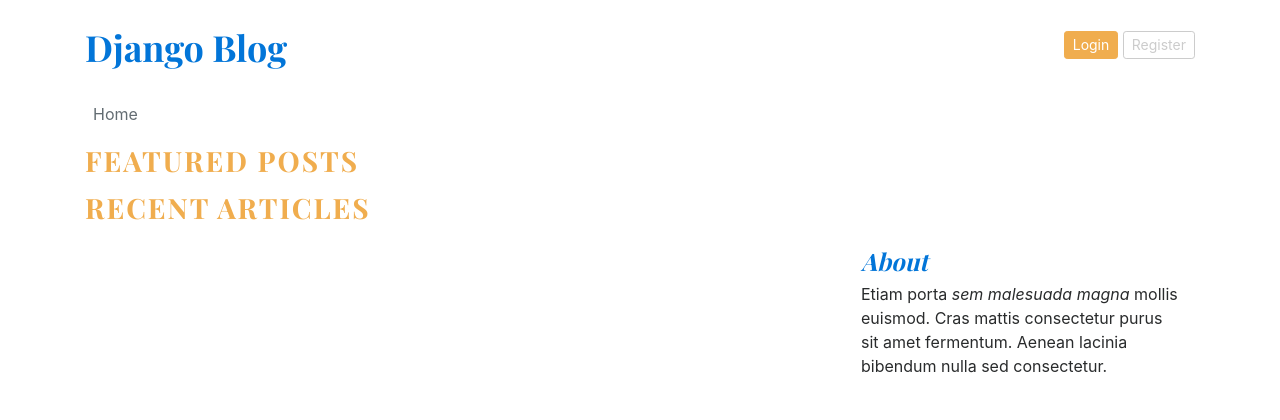
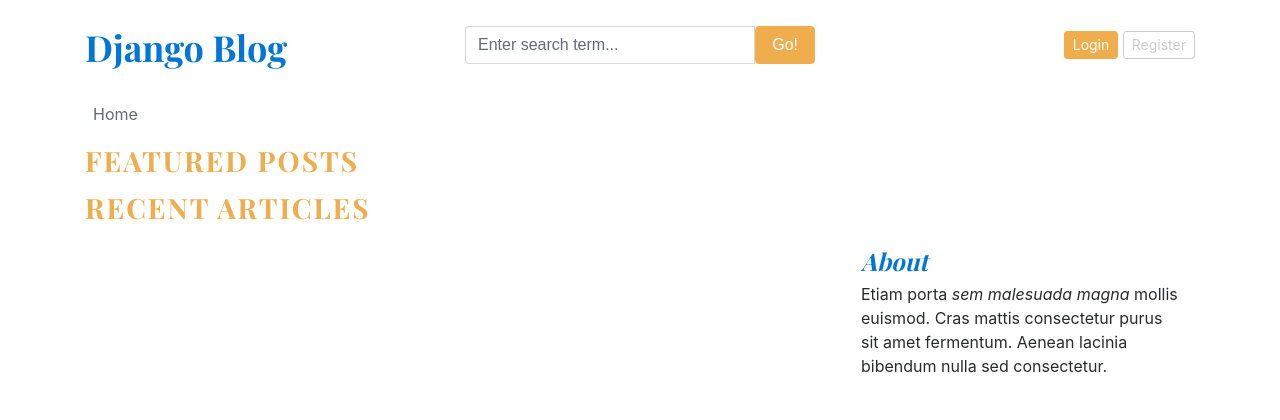
Before and after one commit to gurnitha/2466-dj5-blog-app, a Django app: page / in a window 1280 px wide. Shown: the top 420 px of the page. Run offline with Django 5.2, Linux system fonts and the light colour scheme; data that the repository does not hold is empty.

Commit message:
1. Membuat search form

```diff
--- a/templates/base.html
+++ b/templates/base.html
@@ -17,12 +17,31 @@
         <!-- header -->
         <header class="blog-header py-3">
             <div class="row flex-nowrap justify-content-between align-items-center">
-                <div class="col-8 pt-1">
+                <div class="col-4 pt-1">
                     <a class="blog-header-logo text-dark" href="{% url 'blog:home' %}">Django Blog</a>
                 </div>
+                <div class="col-4">
+                    <form action="" method="GET">
+                        <div class="input-group">
+                            <input
+                                class="form-control"
+                                type="text"
+                                name="keyword"
+                                value=""
+                                placeholder="Enter search term..."
+                                aria-label="Enter search term..."
+                                aria-describedby="button-search" />
+                            <button
+                                type="submit"
+                                class="btn btn-warning"
+                                id="button-search"
+                                type="button">Go!</button>
+                        </div>
+                    </form>
+                </div>
                 <div class="col-4 d-flex justify-content-end align-items-center">
-                    <a class="btn btn-sm btn-warning" href="#">Login</a> &nbsp;
-                    <a class="btn btn-sm btn-outline-secondary" href="#">Register</a>
+                    <a class="btn btn-sm btn-warning" href="">Login</a> &nbsp;
+                    <a class="btn btn-sm btn-outline-secondary" href="">Register</a>
                 </div>
             </div>
         </header>
```
Also changed, not shown: README.md.
